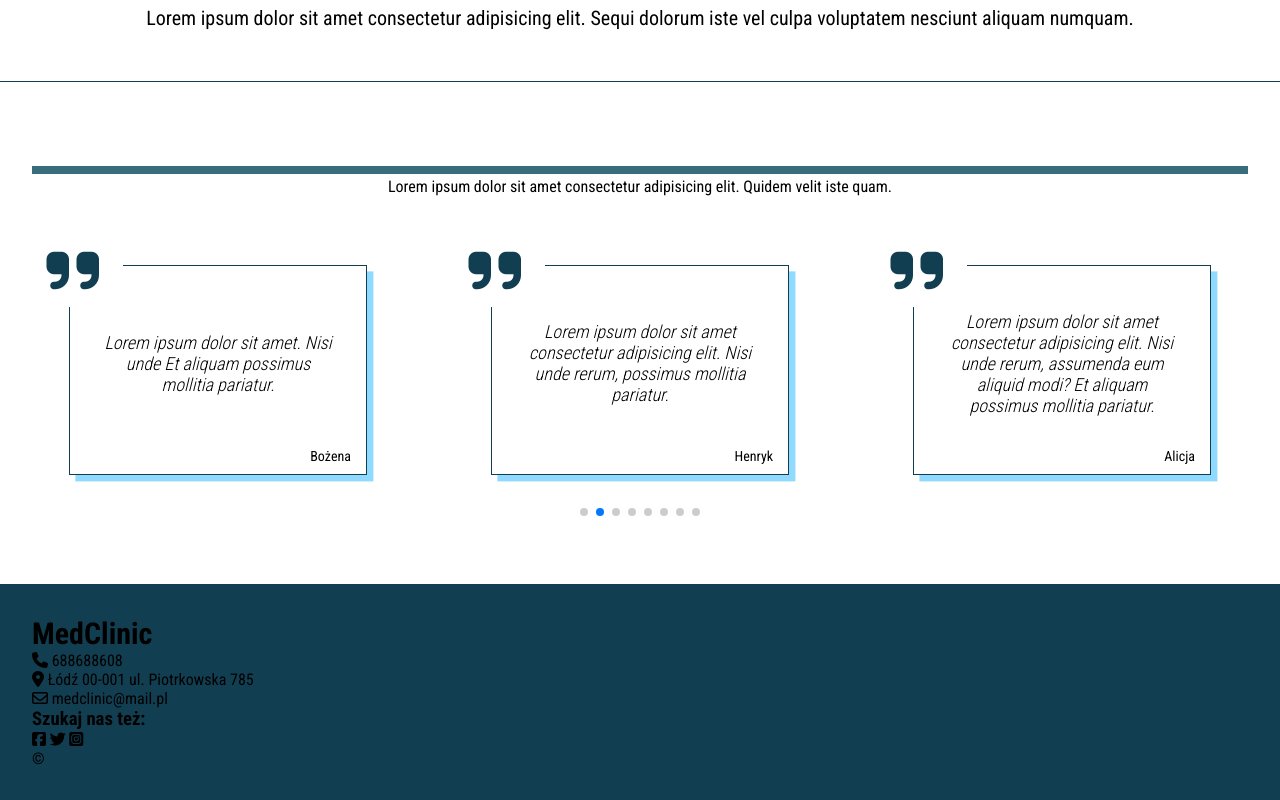
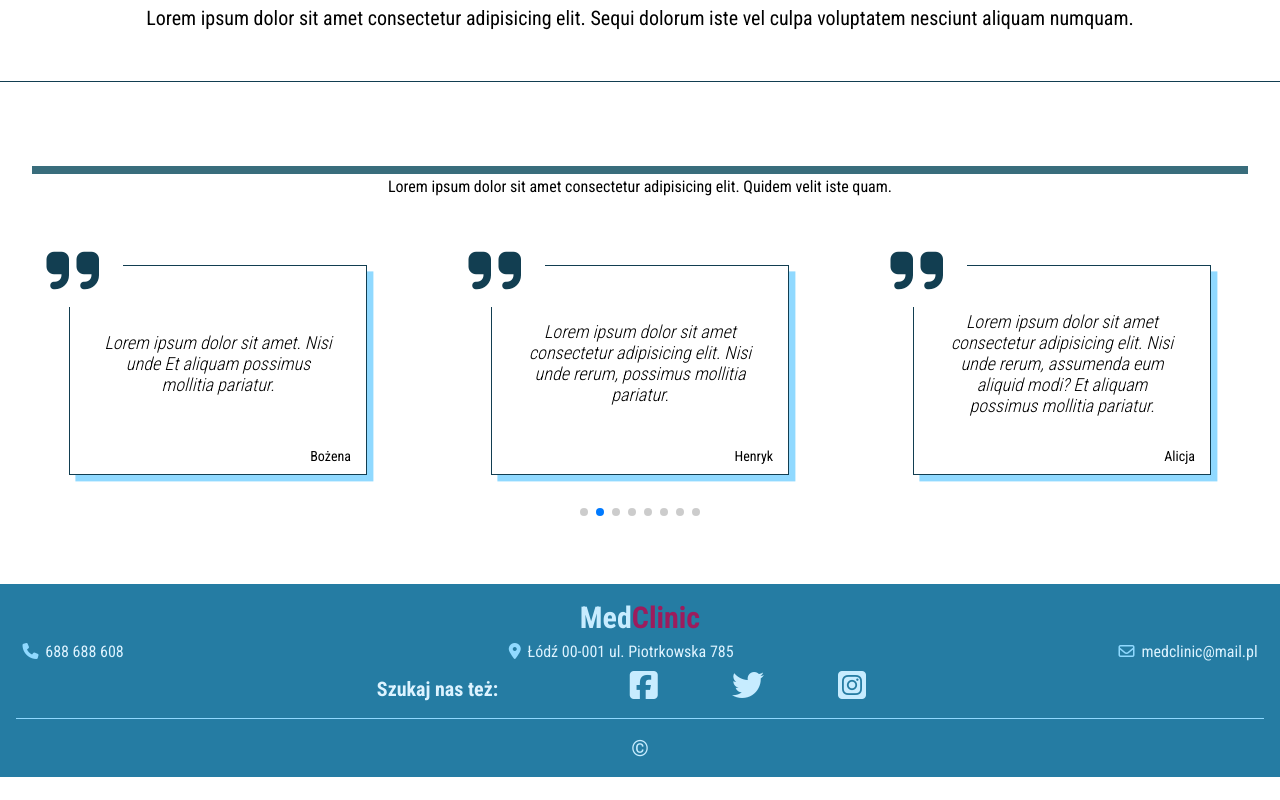
Before and after one commit to Scorpion19702022/Clinic-live, a website: page index.html in a window 1280 px wide. Shown: the part 2319-3119 px from the top of the page. After the commit the page ends 3096 px from the top, so only its background shows below. Drawn offline with nearby package versions, Linux system fonts and the light colour scheme; a web font is replaced by a local one.

Commit message:
Add files via upload
added style for footer

```diff
--- a/index.html
+++ b/index.html
@@ -345,17 +345,15 @@
     <footer>
         <div class="wrapper">
             <div class="info">
-                <h1 class="info__headig">MedClinic</h1>
+                <h1 class="info__heading">Med<span>Clinic</span></h1>
                 <div class="address">
-                    <p><i class="fa-solid fa-phone"></i> 688688608</p>
+                    <p><i class="fa-solid fa-phone"></i> 688 688 608</p>
                     <p><i class="fa-solid fa-location-dot"></i> Łódź 00-001 ul. Piotrkowska
                         785</p>
                     <p class="navcontact__mail"><i class="fa-regular fa-envelope"></i> medclinic@mail.pl</p>
                 </div>
                 <div class="media">
-                    <div class="media__heading">
-                        <h3 class="media__heading--head">Szukaj nas też:</h3>
-                    </div>
+                    <h3 class="media__heading">Szukaj nas też:</h3>
                     <div class="media__socialmedia">
                         <i class="fa-brands fa-square-facebook"></i>
                         <i class="fa-brands fa-twitter"></i>
--- a/sass/style.scss
+++ b/sass/style.scss
@@ -759,11 +759,81 @@ nav {
 	}
 }
 
+// ---FOOTER---
+
 footer {
 	width: 100%;
 	height: 100%;
-	padding: 2em;
-	background-color: var(--color-mediumone);
+	padding: 1em;
+	background-color: var(--color-mediumthree);
+	.wrapper {
+		display: flex;
+		flex-direction: column;
+		align-items: center;
+		justify-content: center;
+		.info {
+			width: 100%;
+			display: flex;
+			flex-direction: column;
+			align-items: center;
+			justify-content: center;
+			border-bottom: 0.04em solid var(--color-lightfour);
+			margin-bottom: 1em;
+			&__heading {
+				font-size: 3rem;
+				color: var(--color-lighttwo);
+			}
+			.address {
+				width: 100%;
+				display: flex;
+				justify-content: space-between;
+				p {
+					padding: 0.4em;
+					color: var(--color-lightone);
+				}
+				i {
+					margin-right: 0.2em;
+					color: var(--color-lightfour);
+				}
+			}
+			.media {
+				width: 50%;
+				display: flex;
+				justify-content: space-around;
+				align-items: flex-end;
+				padding: 0.1em;
+				margin-bottom: 1em;
+				&__heading {
+					font-size: 2rem;
+					color: var(--color-lightone);
+				}
+				&__socialmedia {
+					width: 50%;
+					display: flex;
+					justify-content: space-around;
+					i {
+						font-size: 2em;
+						color: var(--color-lighttwo);
+						cursor: pointer;
+						transition: color 0.1s ease-in-out;
+						&:hover {
+							color: var(--color-other);
+						}
+					}
+				}
+			}
+		}
+		.years {
+			width: 100%;
+			display: flex;
+			justify-content: center;
+			align-items: center;
+			p {
+				font-size: 1.4em;
+				color: var(--color-lighttwo);
+			}
+		}
+	}
 }
 
 @import './small';
```
Also changed, not shown: teams.html (+1 -1 lines), css/style.css, 1 other file.
